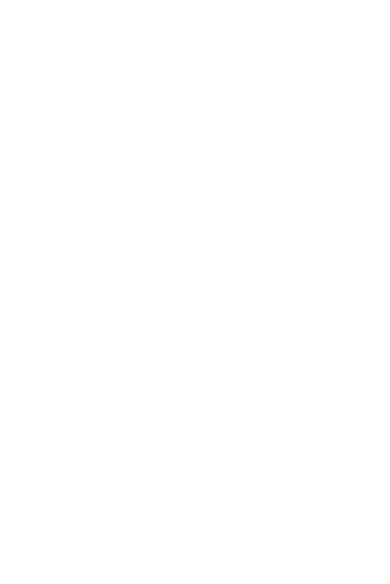
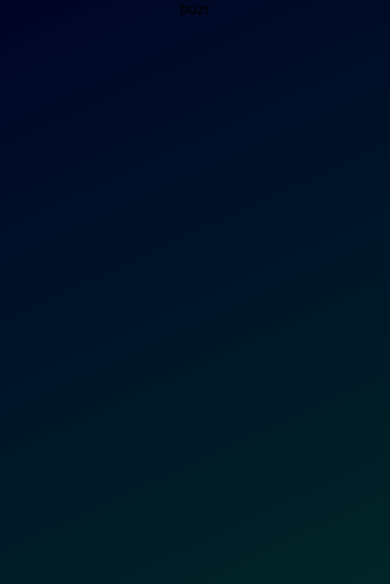
Before and after one commit to MajorDown/Buzr, a React Native app in the folder buzr/: screen / in a window 390 px wide. Shown: the top 584 px of the page. Built offline with nearby package versions, Linux system fonts and the light colour scheme.

Commit message:
premiers styles et logo

```diff
--- a/buzr/App.tsx
+++ b/buzr/App.tsx
@@ -3,6 +3,7 @@
 import { LinearGradient } from "expo-linear-gradient";
 import { useFonts } from "expo-font";
 import styles from "./styles/styles";
+import chart from "./styles/chart";
 
 export default function App() {
 
@@ -14,11 +15,13 @@
   if (loadedFont)
     return (
       <LinearGradient
-        colors={['#000427', '#002f26']}
+        colors={[chart.colorBackGradTop, chart.colorBackGradBottom]}
         start={{x:0, y:0}}
         end={{x:1,y:1}}
+        style={styles.app}
       >
         <StatusBar style="light" />
+        <Text>buzr</Text>
       </LinearGradient>
     );
 }
--- a/buzr/styles/styles.ts
+++ b/buzr/styles/styles.ts
@@ -6,7 +6,7 @@
     width: "100%",
     height: "100%",
     alignItems: "center",
-  }
+  },
 });
 
 export default styles;
```
Also changed, not shown: buzr/assets/favicon.png, buzr/assets/images/logo.png (added), buzr/types.ts (line endings or trailing spaces).
